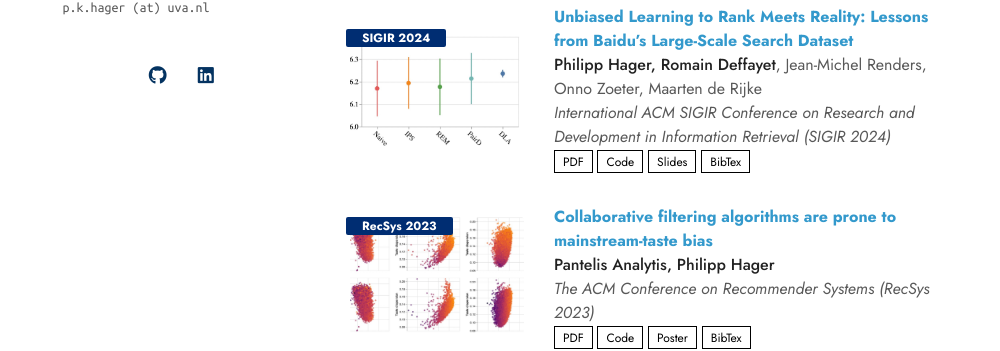
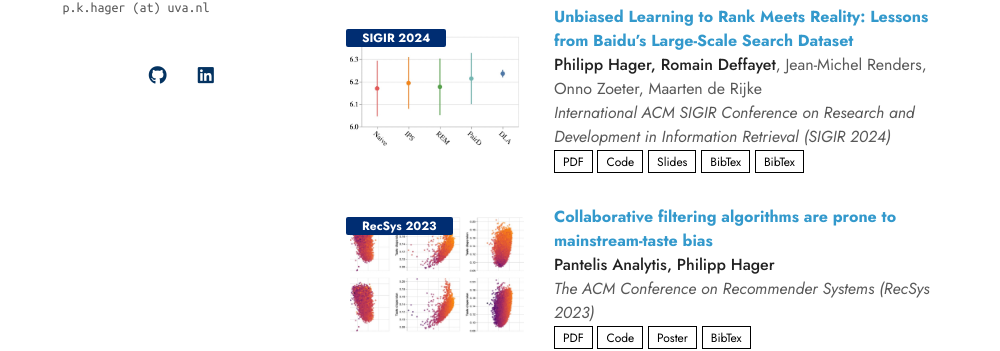
Before and after one commit to philipphager/philipphager.github.io, a Jekyll site: the page built from index.md, in a window 1280 px wide and 900 px high. Shown: the part 327-678 px from the top of the window, without its empty margins (140-1140 px from the left). Built offline with Jekyll 4.4.1, drawn with Linux system fonts in a browser that asks for light colours; nearby versions of some CDN libraries; a style sheet for code colours, icons or effects is not loaded; our own code applies the rules of GitHub Pages for plain Markdown files.

Commit message:
Add SIGIR video

```diff
--- a/_data/publications.yml
+++ b/_data/publications.yml
@@ -9,6 +9,7 @@
     slides: ./assets/slides/2024-sigir-baidu-ultr.pdf
     bibtex: https://dl.acm.org/doi/10.1145/3626772.3657892
     image: ./assets/teasers/sigir-2024.jpeg
+    video: https://www.youtube.com/watch?v=-1dDzx9od7g
     notes:
 
   - title: "Collaborative filtering algorithms are prone to mainstream-taste bias"
--- a/_includes/publications.md
+++ b/_includes/publications.md
@@ -39,6 +39,9 @@
       {% if link.bibtex %}
       <a href="{{ link.bibtex }}" class="btn btn-sm z-depth-0" role="button" target="_blank" style="font-size:12px;">BibTex</a>
       {% endif %}
+      {% if link.video %}
+      <a href="{{ link.video }}" class="btn btn-sm z-depth-0" role="button" target="_blank" style="font-size:12px;">BibTex</a>
+      {% endif %}
       {% if link.notes %}
       <strong> <i style="color:#e74d3c">{{ link.notes }}</i></strong>
       {% endif %}
```
